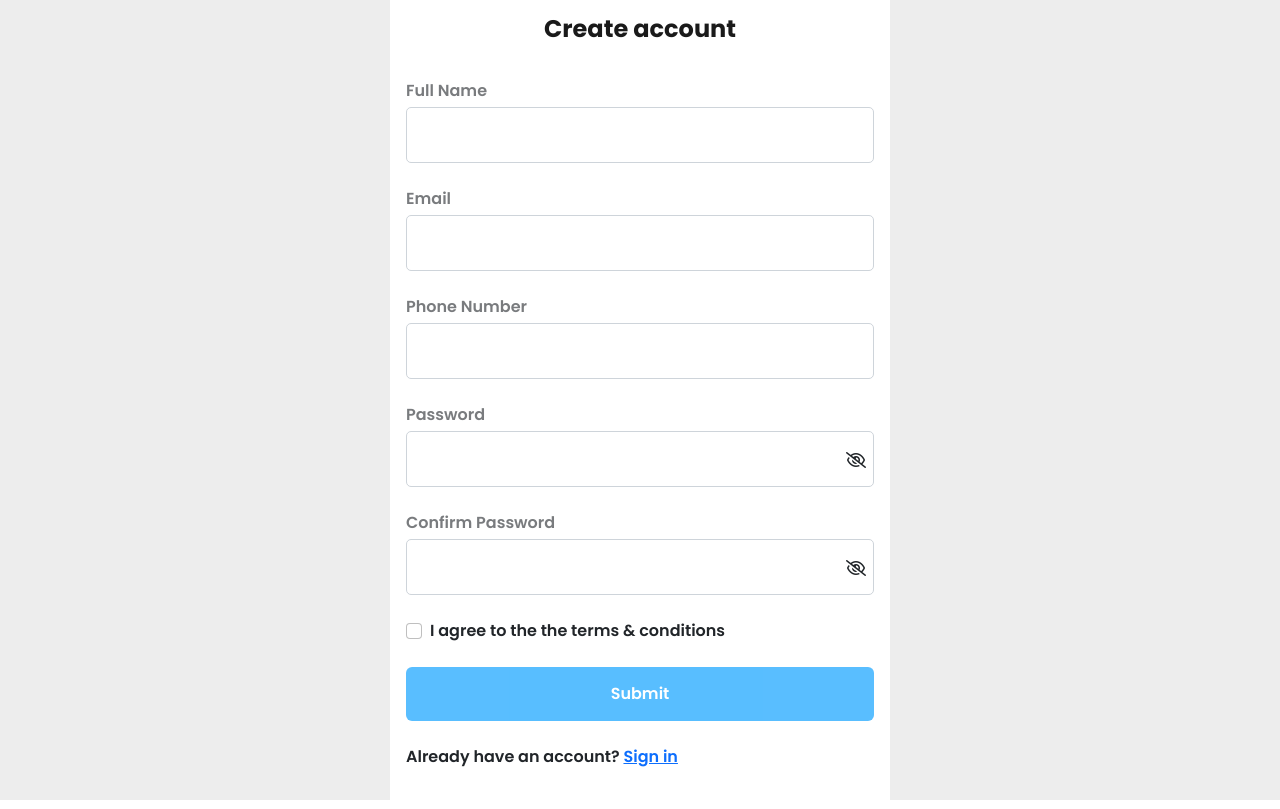
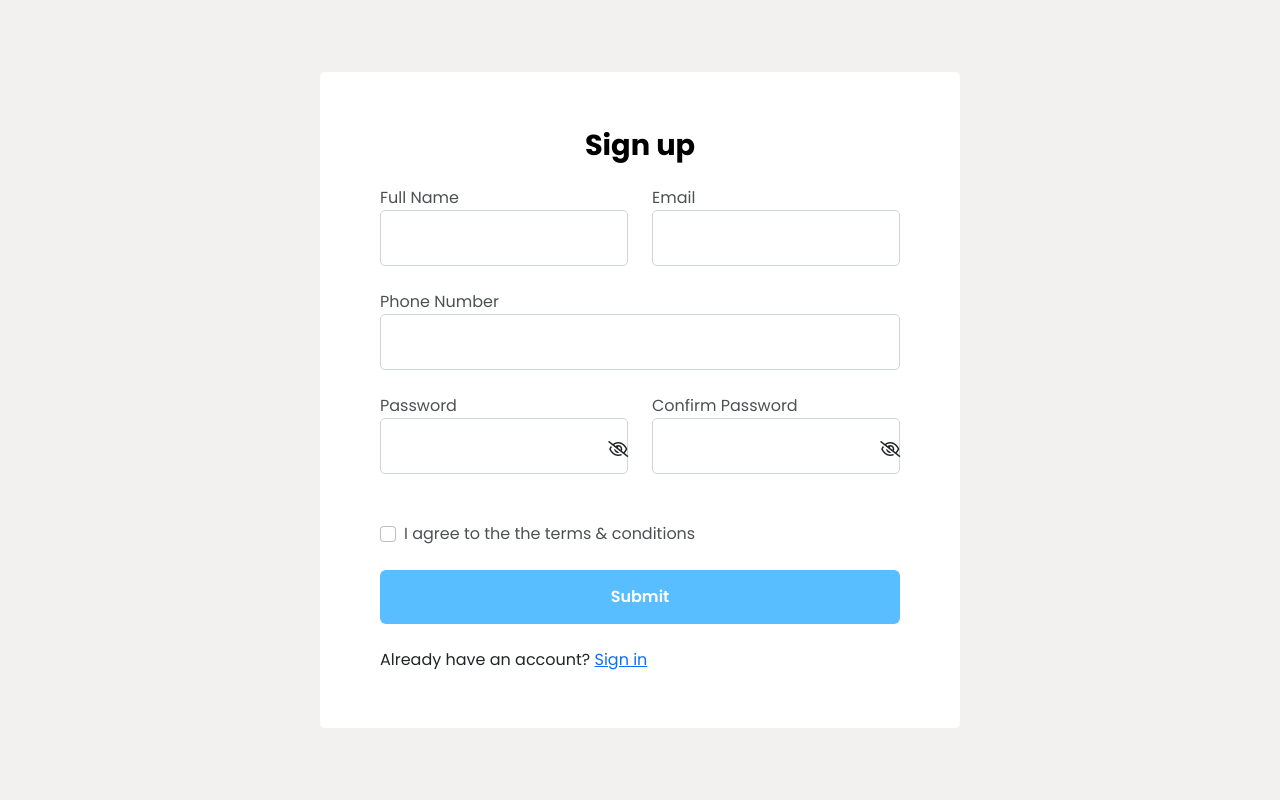
Before and after one commit to Cyber9jaDev/Car-Booking-System, a React (Vite) app in the folder client/: page /register in a window 1280 px wide. Built offline with nearby package versions, Linux system fonts and the light colour scheme.

Commit message:
redesigned login and signup page

```diff
--- a/client/src/components/users/Header.tsx
+++ b/client/src/components/users/Header.tsx
@@ -1,4 +1,4 @@
-import { useContext, useEffect, useState } from 'react';
+import { useContext, useState } from 'react';
 import { Link, NavLink, useLocation } from 'react-router-dom';
 import '../../sass/header.scss';
 import { UserContext } from '../../contexts/UserContext';
--- a/client/src/pages/users/Signup.tsx
+++ b/client/src/pages/users/Signup.tsx
@@ -61,58 +61,59 @@ const Signup = () => {
 
   return (
     <main id='registration'>
-      <div className="container-lg d-flex align-items-center justify-content-center h-100 w-100">
+      <div className="d-flex align-items-center justify-content-center h-100 w-100">
         <form onSubmit={handleSubmit}>
           <header>
-            <h4 className='text-center'>Create account</h4>
+            <h4 className='text-center'>Sign up</h4>
           </header>
-          <div className='wrapper mt-3'>
 
-            {/* Full name */}
+          <div className="container-lg">
+            <div className="row">
+              <div className="col-sm-12 col-md-6">
                 <div className="form-group mb-4">
-              <label className='d-block my-1' htmlFor="fullName">Full Name</label>
+                  <label className='d-block' htmlFor="fullName">Full Name</label>
                   <input onChange={(e:ChangeEvent<HTMLInputElement>) => setUserFormData({ ...userFormData , fullName: e.target.value})} className='d-block form-control' id='fullName' type="text" required />
                 </div>
-
-            {/* Email */}
+              </div>
+              <div className="col-sm-12 col-md-6">
                 <div className="form-group mb-4">
-              <label className='d-block my-1' htmlFor="email">Email</label>
+                  <label className='d-block' htmlFor="email">Email</label>
                   <input onChange={(e:ChangeEvent<HTMLInputElement>) => setUserFormData({ ...userFormData , email: e.target.value})} className='d-block form-control' id='email' type="email" required />
                 </div>
-
-            {/* Phone */}
+              </div>
+              <div className="col-sm-12 col-md-12">
                 <div className="form-group mb-4">
-              <label className='d-block my-1' htmlFor="phone">Phone Number</label>
+                  <label className='d-block' htmlFor="phone">Phone Number</label>
                   <input onChange={(e:ChangeEvent<HTMLInputElement>) => setUserFormData({ ...userFormData , phone: e.target.value})} className='d-block form-control' id='phone' type="tel" required />
                 </div>
-
-            {/* Password */}
+              </div>
+              <div className="col-sm-12 col-md-6">
                 <div className="form-group mb-4">
-              <label className='d-block my-1' htmlFor="password">Password</label>
+                    <label className='d-block' htmlFor="password">Password</label>
                     <input onChange={(e:ChangeEvent<HTMLInputElement>) => setUserFormData({ ...userFormData , password: e.target.value})} className='d-block form-control' id='password' type={isVisiblePassword ? 'text' : 'password'} required />
                     <i
                       onClick={() => !password.length ? null : setPasswordVisibility({ ...passwordVisibility , isVisiblePassword: !isVisiblePassword })}
                       className={`eye-icon fa-regular fa-eye${passwordVisibility .isVisiblePassword && userFormData .password.length ? '' : '-slash'}`}>
                     </i>
                 </div>
-
-            {/* Confirm Password */}
+              </div>
+              <div className="col-sm-12 col-md-6">
                 <div className="form-group mb-4">
-              <label className='d-block my-1' htmlFor="confirm-password">Confirm Password</label>
+                  <label className='d-block' htmlFor="confirm-password">Confirm Password</label>
                   <input onChange={(e:ChangeEvent<HTMLInputElement>) => setUserFormData({ ...userFormData , confirmPassword: e.target.value})} className='d-block form-control' id='confirm-password' type={isVisibleConfirmPassword ? 'text': 'password'} required />
                   <i
                     onClick={() => !confirmPassword?.length ? null : setPasswordVisibility({...passwordVisibility , isVisibleConfirmPassword: !isVisibleConfirmPassword})}
                     className={`eye-icon fa-regular fa-eye${passwordVisibility .isVisibleConfirmPassword ? '' : '-slash'}`}>
                   </i>
                 </div>
-
-            {/* Terms and Condition */}
+              </div>
+              <div className="col-sm-12">
                 <div className="form-check my-4">
                   <input onChange={() => setUserFormData({ ...userFormData , hasAgreedTerms: !hasAgreedTerms })} type="checkbox" className="form-check-input" id="form-check-label"/>
                   <label className="form-check-label" htmlFor="form-check-label">I agree to the the terms & conditions</label>
                 </div>
-
-            {/* Submit */}
+              </div>
+              <div className="col-sm-12">
                 <button
                   disabled = { !(hasAgreedTerms && email.length && password.length && confirmPassword?.length && !isSubmitting && fullName.length) }
                   type="submit"
@@ -121,6 +122,8 @@ const Signup = () => {
                 </button>
                 <p className="my-4">Already have an account? <Link to='/login'>Sign in</Link></p>
               </div>
+            </div>
+          </div>
         </form>
       </div>
     </main>
--- a/client/src/sass/signin.scss
+++ b/client/src/sass/signin.scss
@@ -1,41 +1,38 @@
 #registration{
 
-  height: 100vh;
-  width: 100%;
-  background-color: #ededed !important;
+  min-height: 100vh;
+  background-color: #f3f0f0 !important;
+  height: 100%;
+  display: flex;
+  align-items: center;
 
   form{
     border-radius: 5px;
     background: #fff;
-    width: 500px;
+    width:50%;
+    padding: 2rem 3rem;
+  }
+
+  header{
+    margin: 1.5rem 0;
   }
 
   header > h4{
     margin: 0;
     height: 100%;
-    font-size: 1.5em;
-    font-weight: 700;
-    color: #1a1a1a;
-    padding: 1em 2em 0 2em;
-  }
-
-  .wrapper{
-    padding: 1em;
+    font-size: 1.8em;
+    font-weight: bolder;
+    color: #000;
   }
 
   .form-group{
     position : relative;
   }
 
-  label:not(.form-check-label){
-    font-weight: 600;
+  label{
+    font-weight: 400;
     font-size: 1em;
-    opacity: .6;
-  }
-
-  .form-check-label{
-    font-weight: 600;
-    font-size: 1em;
+    opacity: .8;
   }
 
   input:not([type=checkbox]){
@@ -53,7 +50,7 @@
   .eye-icon{
     position: absolute;
     top: 58%;
-    left: 94%;
+    left: 92%;
     cursor: pointer;
   }
 
@@ -71,10 +68,18 @@
   }
 
   p{
-    font-weight: 600;
+    font-weight: 400;
+  }
+
+  @media screen and (max-width: 992px) {
+    form{
+      padding: 0 !important;
+    }
   }
 
   @media screen and (max-width: 768px) {
+    background-color: #fff !important;
+
     form{
       width: 100%;
     }
```
Lines whose indentation alone changed are shown as unchanged.
